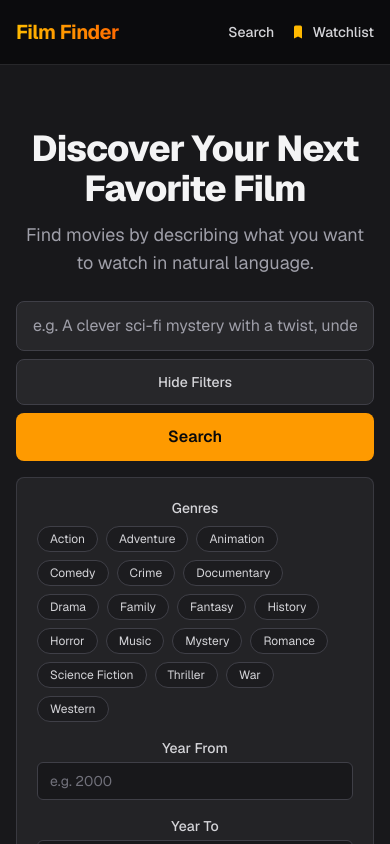
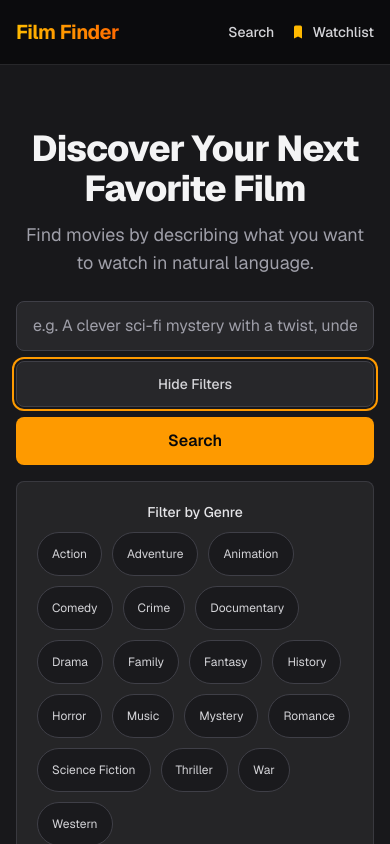
Before and after one commit to RusKZUV/film-finder, a Next.js app: page / in a window 390 px wide. Both pictures are taken after a click on the button "Filters". Shown: the top 844 px of the page. Built offline with nearby package versions, Linux system fonts and the light colour scheme.

Commit message:
feat: responsive breakpoints and accessibility refinements (44px tap targets, focus rings, ARIA)

```diff
--- a/components/FilterPanel.tsx
+++ b/components/FilterPanel.tsx
@@ -38,12 +38,20 @@ export default function FilterPanel({ filters, onChange }: FilterPanelProps) {
   };
 
   return (
-    <div className="bg-zinc-800/80 border border-zinc-700/80 rounded-lg p-5 space-y-4">
+    <div
+      role="region"
+      aria-label="Search filter controls"
+      className="bg-zinc-800/90 border border-zinc-700/80 rounded-lg p-5 space-y-5"
+    >
       <div>
-        <label className="block text-sm font-medium text-zinc-300 mb-2">
-          Genres
-        </label>
-        <div className="flex flex-wrap gap-2">
+        <span id="genres-label" className="block text-sm font-medium text-zinc-200 mb-2.5">
+          Filter by Genre
+        </span>
+        <div
+          role="group"
+          aria-labelledby="genres-label"
+          className="flex flex-wrap gap-2.5"
+        >
           {COMMON_GENRES.map((genre) => {
             const isSelected = filters.genres.includes(genre);
             return (
@@ -51,10 +59,11 @@ export default function FilterPanel({ filters, onChange }: FilterPanelProps) {
                 key={genre}
                 type="button"
                 onClick={() => toggleGenre(genre)}
-                className={`px-3 py-1 text-xs rounded-full border transition-colors ${
+                aria-pressed={isSelected}
+                className={`min-h-[44px] min-w-[44px] px-3.5 py-2 text-xs rounded-full border transition-colors focus:outline-none focus:ring-2 focus:ring-amber-500 focus:ring-offset-2 focus:ring-offset-zinc-900 ${
                   isSelected
-                    ? "bg-amber-500 text-zinc-950 border-amber-500 font-semibold"
-                    : "bg-zinc-900/60 text-zinc-300 border-zinc-700 hover:border-zinc-500"
+                    ? "bg-amber-500 text-zinc-950 border-amber-500 font-semibold shadow-sm"
+                    : "bg-zinc-900/80 text-zinc-300 border-zinc-700 hover:border-zinc-500"
                 }`}
               >
                 {genre}
@@ -66,7 +75,7 @@ export default function FilterPanel({ filters, onChange }: FilterPanelProps) {
 
       <div className="grid grid-cols-1 sm:grid-cols-3 gap-4">
         <div>
-          <label htmlFor="year-from" className="block text-sm font-medium text-zinc-300 mb-1">
+          <label htmlFor="year-from" className="block text-sm font-medium text-zinc-300 mb-1.5">
             Year From
           </label>
           <input
@@ -82,12 +91,12 @@ export default function FilterPanel({ filters, onChange }: FilterPanelProps) {
                 yearFrom: e.target.value ? Number(e.target.value) : undefined,
               })
             }
-            className="w-full px-3 py-2 bg-zinc-900 border border-zinc-700 rounded-md text-zinc-100 placeholder-zinc-500 text-sm focus:outline-none focus:ring-1 focus:ring-amber-500"
+            className="w-full min-h-[44px] px-3.5 py-2 bg-zinc-900 border border-zinc-700 rounded-md text-zinc-100 placeholder-zinc-500 text-sm focus:outline-none focus:ring-2 focus:ring-amber-500 focus:ring-offset-1 focus:ring-offset-zinc-900"
           />
         </div>
 
         <div>
-          <label htmlFor="year-to" className="block text-sm font-medium text-zinc-300 mb-1">
+          <label htmlFor="year-to" className="block text-sm font-medium text-zinc-300 mb-1.5">
             Year To
           </label>
           <input
@@ -103,12 +112,12 @@ export default function FilterPanel({ filters, onChange }: FilterPanelProps) {
                 yearTo: e.target.value ? Number(e.target.value) : undefined,
               })
             }
-            className="w-full px-3 py-2 bg-zinc-900 border border-zinc-700 rounded-md text-zinc-100 placeholder-zinc-500 text-sm focus:outline-none focus:ring-1 focus:ring-amber-500"
+            className="w-full min-h-[44px] px-3.5 py-2 bg-zinc-900 border border-zinc-700 rounded-md text-zinc-100 placeholder-zinc-500 text-sm focus:outline-none focus:ring-2 focus:ring-amber-500 focus:ring-offset-1 focus:ring-offset-zinc-900"
           />
         </div>
 
         <div>
-          <label htmlFor="min-rating" className="block text-sm font-medium text-zinc-300 mb-1">
+          <label htmlFor="min-rating" className="block text-sm font-medium text-zinc-300 mb-1.5">
             Minimum Rating (0 - 10)
           </label>
           <input
@@ -125,7 +134,7 @@ export default function FilterPanel({ filters, onChange }: FilterPanelProps) {
                 minRating: e.target.value ? Number(e.target.value) : undefined,
               })
             }
-            className="w-full px-3 py-2 bg-zinc-900 border border-zinc-700 rounded-md text-zinc-100 placeholder-zinc-500 text-sm focus:outline-none focus:ring-1 focus:ring-amber-500"
+            className="w-full min-h-[44px] px-3.5 py-2 bg-zinc-900 border border-zinc-700 rounded-md text-zinc-100 placeholder-zinc-500 text-sm focus:outline-none focus:ring-2 focus:ring-amber-500 focus:ring-offset-1 focus:ring-offset-zinc-900"
           />
         </div>
       </div>
--- a/components/SearchBar.tsx
+++ b/components/SearchBar.tsx
@@ -46,10 +46,16 @@ export default function SearchBar({ onSearch, isLoading = false }: SearchBarProp
     }
   };
 
+  const handleKeyDown = (e: React.KeyboardEvent) => {
+    if (e.key === "Escape" && showFilters) {
+      setShowFilters(false);
+    }
+  };
+
   return (
-    <div className="w-full max-w-3xl mx-auto space-y-4">
+    <div className="w-full max-w-3xl mx-auto space-y-4" onKeyDown={handleKeyDown}>
       <form onSubmit={handleSubmit} className="space-y-3">
-        <div className="relative flex flex-col sm:flex-row gap-2">
+        <div className="relative flex flex-col sm:flex-row gap-2.5">
           <label htmlFor="movie-search-input" className="sr-only">
             Search movies in natural language
           </label>
@@ -62,7 +68,7 @@ export default function SearchBar({ onSearch, isLoading = false }: SearchBarProp
               if (errorMessage) setErrorMessage("");
             }}
             placeholder="e.g. A clever sci-fi mystery with a twist, under two hours"
-            className="flex-1 px-4 py-3 bg-zinc-800 border border-zinc-700 rounded-lg text-zinc-100 placeholder-zinc-400 focus:outline-none focus:ring-2 focus:ring-amber-500"
+            className="flex-1 min-h-[44px] px-4 py-3 bg-zinc-800 border border-zinc-700 rounded-lg text-zinc-100 placeholder-zinc-400 focus:outline-none focus:ring-2 focus:ring-amber-500 focus:ring-offset-2 focus:ring-offset-zinc-900"
             disabled={isLoading}
           />
           <button
@@ -70,14 +76,14 @@ export default function SearchBar({ onSearch, isLoading = false }: SearchBarProp
             onClick={() => setShowFilters((prev) => !prev)}
             aria-expanded={showFilters}
             aria-controls="filter-panel"
-            className="px-4 py-3 bg-zinc-800 hover:bg-zinc-700 border border-zinc-700 rounded-lg text-sm text-zinc-300 font-medium transition-colors"
+            className="min-h-[44px] px-4 py-3 bg-zinc-800 hover:bg-zinc-700 border border-zinc-700 rounded-lg text-sm text-zinc-300 font-medium transition-colors focus:outline-none focus:ring-2 focus:ring-amber-500 focus:ring-offset-2 focus:ring-offset-zinc-900"
           >
             {showFilters ? "Hide Filters" : "Filters"}
           </button>
           <button
             type="submit"
             disabled={isLoading}
-            className="px-6 py-3 bg-amber-500 hover:bg-amber-600 disabled:opacity-50 text-zinc-950 font-semibold rounded-lg transition-colors"
+            className="min-h-[44px] px-6 py-3 bg-amber-500 hover:bg-amber-600 disabled:opacity-50 text-zinc-950 font-semibold rounded-lg transition-colors focus:outline-none focus:ring-2 focus:ring-amber-500 focus:ring-offset-2 focus:ring-offset-zinc-900"
           >
             {isLoading ? "Searching..." : "Search"}
           </button>
```
Also changed, not shown: 1 other file (tests, documents, lock files or other folders).
